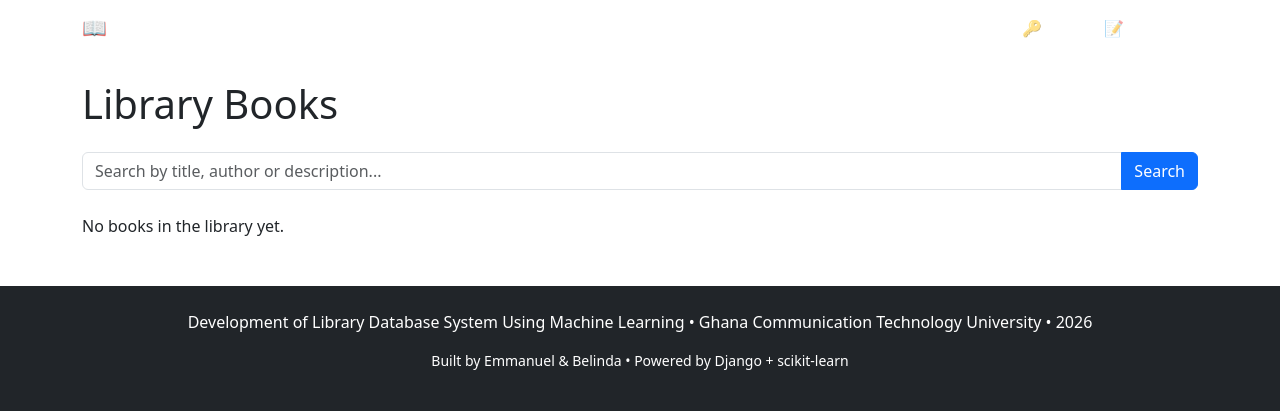
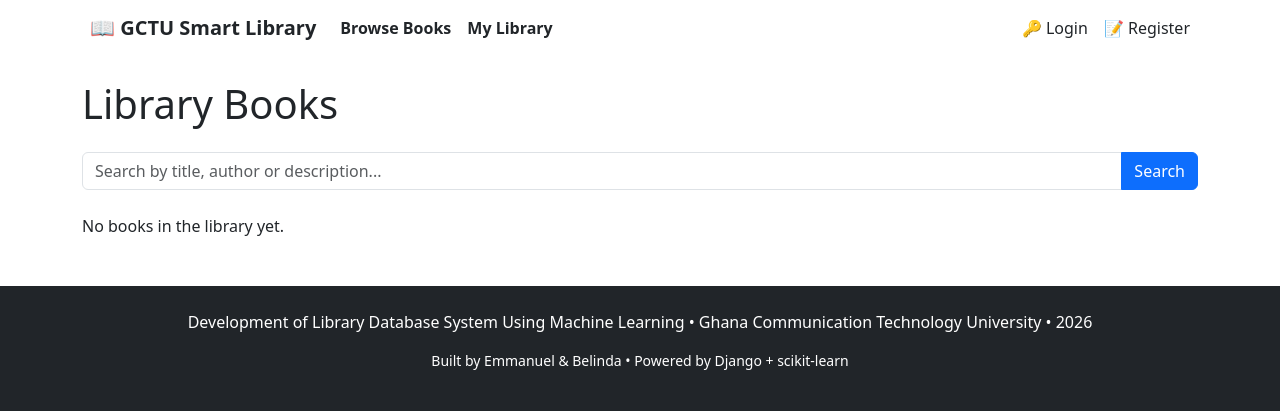
Before and after one commit to Hytek21/Smart-Library, a Django app: page /books/ in a window 1280 px wide. Shown: the top 420 px of the page. Run offline with Django 5.2, Linux system fonts and the light colour scheme; data that the repository does not hold is empty.

Commit message:
Polished User Interface

```diff
--- a/library/templates/base.html
+++ b/library/templates/base.html
@@ -10,7 +10,10 @@
     <!-- Navbar (already good, but improved) -->
     <nav class="navbar navbar-expand-lg navbar-dark bg-gradient" style="background: linear-gradient(to right, #0d6efd, #6610f2);">
     <div class="container">
-        <a class="navbar-brand fw-bold" href="{% url 'home' %}">📖 GCTU Smart Library</a>
+        <a class="navbar-brand fw-bold d-flex align-items-center text-dark" href="{% url 'home' %}">
+            <i class="bi bi-book me-2"></i>
+            📖 GCTU Smart Library
+        </a>
 
         <button class="navbar-toggler" type="button" data-bs-toggle="collapse" data-bs-target="#navbarNav">
             <span class="navbar-toggler-icon"></span>
@@ -18,14 +21,14 @@
 
         <div class="collapse navbar-collapse" id="navbarNav">
             <ul class="navbar-nav me-auto">
-                <li class="nav-item"><a class="nav-link" href="{% url 'book_list' %}">Browse Books</a></li>
-                <li class="nav-item"><a class="nav-link" href="{% url 'my_library' %}">My Library</a></li>
+                <li class="nav-item"><a class="nav-link text-dark fw-semibold" href="{% url 'book_list' %}">Browse Books</a></li>
+                <li class="nav-item"><a class="nav-link text-dark fw-semibold" href="{% url 'my_library' %}">My Library</a></li>
             </ul>
 
             <ul class="navbar-nav">
                 {% if user.is_authenticated %}
                     <li class="nav-item dropdown">
-                        <a class="nav-link dropdown-toggle" href="#" data-bs-toggle="dropdown">
+                        <a class="nav-link dropdown-toggle text-dark" href="#" data-bs-toggle="dropdown">
                             👤 {{ user.get_full_name|default:user.username }}
                         </a>
                         <ul class="dropdown-menu dropdown-menu-end">
@@ -41,8 +44,8 @@
                         </ul>
                     </li>
                 {% else %}
-                    <li class="nav-item"><a class="nav-link" href="/accounts/login/">🔑 Login</a></li>
-                    <li class="nav-item"><a class="nav-link" href="/accounts/register/">📝 Register</a></li>
+                    <li class="nav-item"><a class="nav-link text-dark" href="/accounts/login/">🔑 Login</a></li>
+                    <li class="nav-item"><a class="nav-link text-dark" href="/accounts/register/">📝 Register</a></li>
                 {% endif %}
             </ul>
         </div>
```
Also changed, not shown: train_classifier.py (+6 -14 lines).
